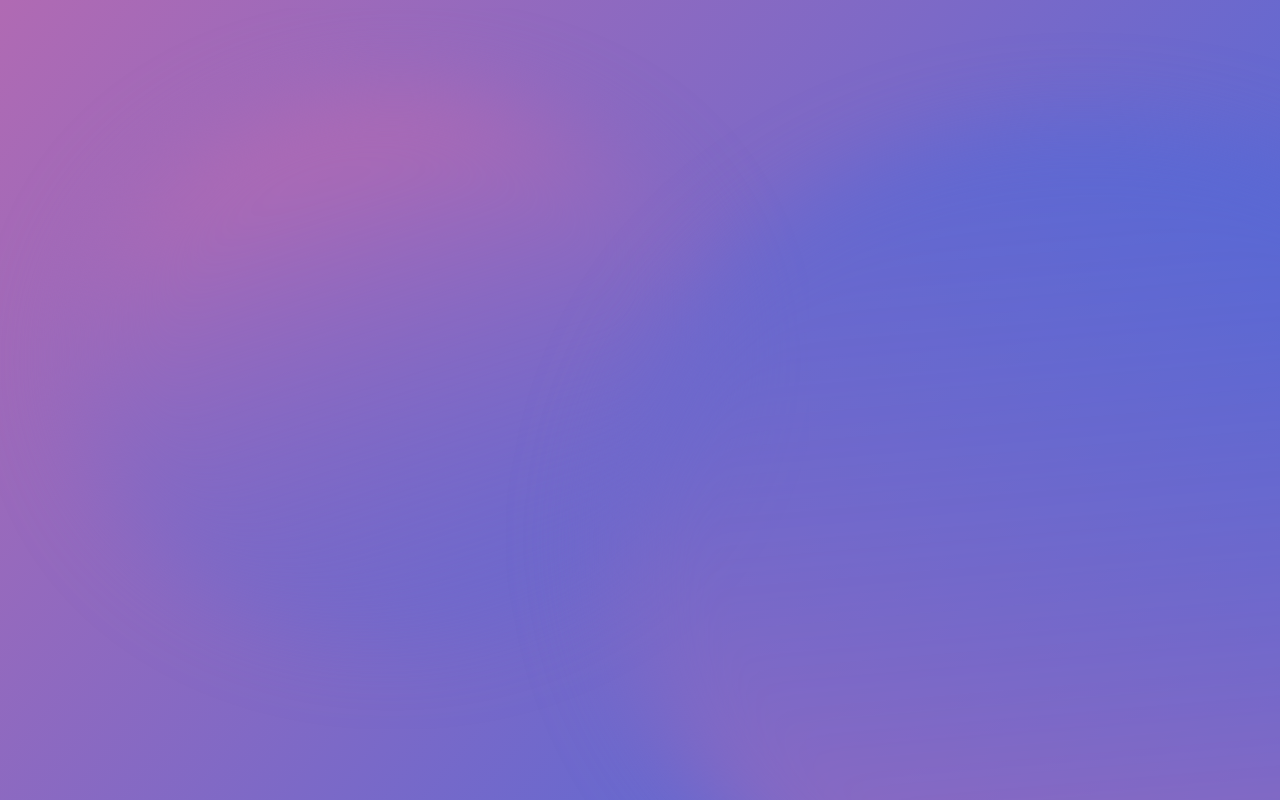
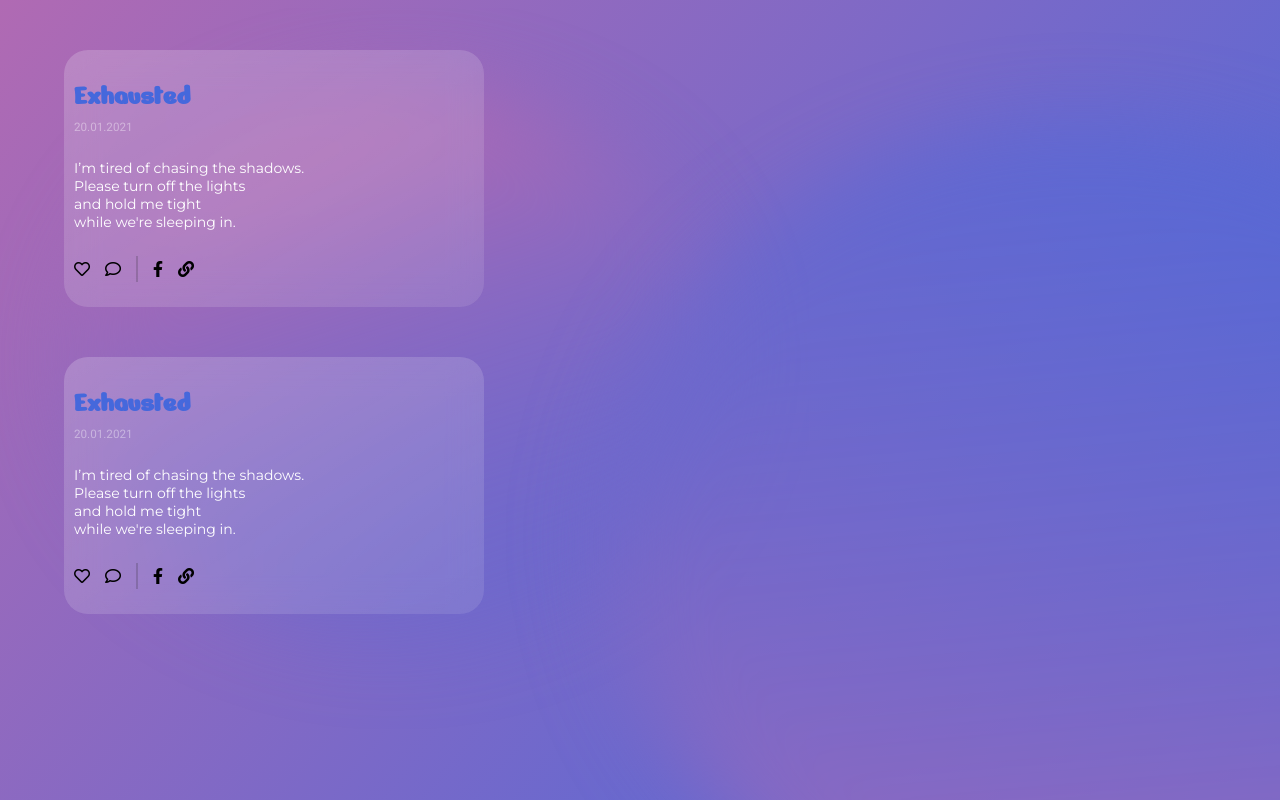
Before and after one commit to stenolmre/iWrite, a Next.js app: page / in a window 1280 px wide. Built offline with nearby package versions, Linux system fonts and the light colour scheme.

Commit message:
glassed effect for poem layout

```diff
--- a/components/bg.js
+++ b/components/bg.js
@@ -2,7 +2,7 @@ import React from 'react'
 
 const Background = () => {
   return <svg className="desktop_bg" width="100%" height="100%" preserveAspectRatio="none" viewBox="0 0 1440 1024" fill="none" xmlns="http://www.w3.org/2000/svg">
-    <g clip-path="url(#clip0)">
+    <g clipPath="url(#clip0)">
       <rect width="1440" height="1024" fill="url(#paint0_linear)"/>
       <g filter="url(#filter0_f)">
         <circle cx="449" cy="472" r="361" fill="url(#paint1_linear)"/>
@@ -12,27 +12,27 @@ const Background = () => {
       </g>
     </g>
     <defs>
-      <filter id="filter0_f" x="-12" y="11" width="922" height="922" filterUnits="userSpaceOnUse" color-interpolation-filters="sRGB">
-        <feFlood flood-opacity="0" result="BackgroundImageFix"/>
+      <filter id="filter0_f" x="-12" y="11" width="922" height="922" filterUnits="userSpaceOnUse" colorInterpolationFilters="sRGB">
+        <feFlood floodOpacity="0" result="BackgroundImageFix"/>
         <feBlend mode="normal" in="SourceGraphic" in2="BackgroundImageFix" result="shape"/>
         <feGaussianBlur stdDeviation="50" result="effect1_foregroundBlur"/>
       </filter>
-      <filter id="filter1_f" x="469.047" y="-62.9715" width="1496.55" height="1496.55" filterUnits="userSpaceOnUse" color-interpolation-filters="sRGB">
-        <feFlood flood-opacity="0" result="BackgroundImageFix"/>
+      <filter id="filter1_f" x="469.047" y="-62.9715" width="1496.55" height="1496.55" filterUnits="userSpaceOnUse" colorInterpolationFilters="sRGB">
+        <feFlood floodOpacity="0" result="BackgroundImageFix"/>
         <feBlend mode="normal" in="SourceGraphic" in2="BackgroundImageFix" result="shape"/>
         <feGaussianBlur stdDeviation="50" result="effect1_foregroundBlur"/>
       </filter>
       <linearGradient id="paint0_linear" x1="0" y1="0" x2="1440" y2="1037" gradientUnits="userSpaceOnUse">
-        <stop stop-color="#B06AB3"/>
-        <stop offset="1" stop-color="#4568DC"/>
+        <stop stopColor="#B06AB3"/>
+        <stop offset="1" stopColor="#4568DC"/>
       </linearGradient>
       <linearGradient id="paint1_linear" x1="386.5" y1="198.5" x2="593" y2="778.5" gradientUnits="userSpaceOnUse">
-        <stop stop-color="#B06AB3" stop-opacity="0.8"/>
-        <stop offset="1" stop-color="#4568DC" stop-opacity="0.2"/>
+        <stop stopColor="#B06AB3" stopOpacity="0.8"/>
+        <stop offset="1" stopColor="#4568DC" stopOpacity="0.2"/>
       </linearGradient>
       <linearGradient id="paint2_linear" x1="1124.78" y1="280.352" x2="1430.53" y2="1139.11" gradientUnits="userSpaceOnUse">
-        <stop stop-color="#B06AB3" stop-opacity="0.6"/>
-        <stop offset="1" stop-color="#4568DC" stop-opacity="0.4"/>
+        <stop stopColor="#B06AB3" stopOpacity="0.6"/>
+        <stop offset="1" stopColor="#4568DC" stopOpacity="0.4"/>
       </linearGradient>
       <clipPath id="clip0">
         <rect width="1440" height="1024" fill="white"/>
--- a/components/bg_phone.js
+++ b/components/bg_phone.js
@@ -2,7 +2,7 @@ import React from 'react'
 
 const PhoneBackground = () => {
   return <svg className="bg_phone" width="100%" height="100%" preserveAspectRatio="none" viewBox="0 0 414 736" fill="none" xmlns="http://www.w3.org/2000/svg">
-    <g clip-path="url(#clip0)">
+    <g clipPath="url(#clip0)">
       <rect width="414" height="736" fill="url(#paint0_linear)"/>
       <g filter="url(#filter0_f)">
         <circle cx="226.209" cy="599.209" r="200" transform="rotate(131.163 226.209 599.209)" fill="url(#paint1_linear)"/>
@@ -12,27 +12,27 @@ const PhoneBackground = () => {
       </g>
     </g>
     <defs>
-      <filter id="filter0_f" x="-156" y="217" width="764.417" height="764.417" filterUnits="userSpaceOnUse" color-interpolation-filters="sRGB">
-        <feFlood flood-opacity="0" result="BackgroundImageFix"/>
+      <filter id="filter0_f" x="-156" y="217" width="764.417" height="764.417" filterUnits="userSpaceOnUse" colorInterpolationFilters="sRGB">
+        <feFlood floodOpacity="0" result="BackgroundImageFix"/>
         <feBlend mode="normal" in="SourceGraphic" in2="BackgroundImageFix" result="shape"/>
         <feGaussianBlur stdDeviation="50" result="effect1_foregroundBlur"/>
       </filter>
-      <filter id="filter1_f" x="-55" y="-217" width="727.503" height="727.503" filterUnits="userSpaceOnUse" color-interpolation-filters="sRGB">
-        <feFlood flood-opacity="0" result="BackgroundImageFix"/>
+      <filter id="filter1_f" x="-55" y="-217" width="727.503" height="727.503" filterUnits="userSpaceOnUse" colorInterpolationFilters="sRGB">
+        <feFlood floodOpacity="0" result="BackgroundImageFix"/>
         <feBlend mode="normal" in="SourceGraphic" in2="BackgroundImageFix" result="shape"/>
         <feGaussianBlur stdDeviation="50" result="effect1_foregroundBlur"/>
       </filter>
       <linearGradient id="paint0_linear" x1="0" y1="0" x2="414" y2="736" gradientUnits="userSpaceOnUse">
-        <stop stop-color="#B06AB3"/>
-        <stop offset="1" stop-color="#4568DC"/>
+        <stop stopColor="#B06AB3"/>
+        <stop offset="1" stopColor="#4568DC"/>
       </linearGradient>
       <linearGradient id="paint1_linear" x1="226.209" y1="399.209" x2="226.209" y2="799.209" gradientUnits="userSpaceOnUse">
-        <stop stop-color="#B06AB3" stop-opacity="0.8"/>
-        <stop offset="1" stop-color="#4568DC" stop-opacity="0.2"/>
+        <stop stopColor="#B06AB3" stopOpacity="0.8"/>
+        <stop offset="1" stopColor="#4568DC" stopOpacity="0.2"/>
       </linearGradient>
       <linearGradient id="paint2_linear" x1="308.751" y1="-53.2485" x2="308.751" y2="346.751" gradientUnits="userSpaceOnUse">
-        <stop stop-color="#B06AB3" stop-opacity="0.8"/>
-        <stop offset="1" stop-color="#4568DC" stop-opacity="0.2"/>
+        <stop stopColor="#B06AB3" stopOpacity="0.8"/>
+        <stop offset="1" stopColor="#4568DC" stopOpacity="0.2"/>
       </linearGradient>
       <clipPath id="clip0">
         <rect width="414" height="736" fill="white"/>
--- /dev/null
+++ b/components/poem.js
@@ -0,0 +1,32 @@
+import React, { useState } from 'react'
+
+const Poem = () => {
+  const [showCopyMessage, setShowCopyMessage] = useState(false)
+
+  const linkIsCopied = () => {
+    setShowCopyMessage(true)
+
+    setTimeout(() => {
+      setShowCopyMessage(false)
+    }, 4000)
+  }
+  return <div className="poem">
+    <h1>Exhausted</h1>
+    <small>20.01.2021</small>
+    <p>I’m tired of chasing the shadows. <br/>
+      Please turn off the lights<br/>
+      and hold me tight<br/>
+      while we're sleeping in.</p>
+    <div className="poem-social">
+      <i className="far fa-heart"/>
+      <i className="far fa-comment"/>
+      <i className="fab fa-facebook-f"/>
+      <i className="fas fa-link" onClick={linkIsCopied}/>
+      {
+        showCopyMessage && <span>Copied to clipboard</span>
+      }
+    </div>
+  </div>
+}
+
+export default Poem
--- a/css/styles.css
+++ b/css/styles.css
@@ -3,13 +3,38 @@ body {
   height: 100%;
   margin: 0;
   padding: 0;
-  font-family: 'Montserrant', sans-serif;
+  font-family: 'Roboto', sans-serif;
   font-size: .875rem;
+  background: #1c1c1c;
+}
+
+p {
+  font-family: 'Montserrat', sans-serif;
+}
+
+::-webkit-scrollbar {
+  width: 9px;
+  height: 3px;
+}
+
+::-webkit-scrollbar-track {
+  box-shadow: inset 0 0 5px transparent;
+  border-radius: 10px;
+}
+
+::-webkit-scrollbar-thumb {
+  background: black;
+  border-radius: 5px;
+}
+
+::-webkit-scrollbar-thumb:hover {
+  background: #1c1c1c;
 }
 
 .index {
   width: 100%;
   height: 100vh;
+  position: relative;
   overflow: hidden;
 }
 
@@ -26,3 +51,60 @@ body {
     display: block;
   }
 }
+
+.content {
+  width: 100%;
+  height: 100vh;
+  position: absolute;
+  top: 0;
+  left: 0;
+  overflow-y: scroll;
+}
+
+/* =======POEM=LAYOUT===================================== */
+.poem {
+  width: calc(90% - 20px);
+  max-width: 400px;
+  margin: 50px 5%;
+  padding: 10px;
+  border-radius: 24px;
+  background: #fff;
+  background: -webkit-linear-gradient(left, rgba(255, 255, 255, .2), rgba(255, 255, 255, .1));
+  background: -o-linear-gradient(left, rgba(255, 255, 255, .2), rgba(255, 255, 255, .1));
+  background: linear-gradient(to bottom right, rgba(255, 255, 255, .2), rgba(255, 255, 255, .1));
+  backdrop-filter: blur(1rem);
+}
+
+.poem h1 {
+  margin-bottom: 5px;
+  font-family: 'Nerko One', cursive;
+  color: #4568DC;
+}
+
+.poem small {
+  color: rgba(255, 255, 255, .4);
+}
+
+.poem p {
+  margin: 25px 0;
+  font-weight: 400;
+  color: white;
+}
+
+.poem div {
+  margin: 25px 0 15px 0;
+}
+
+.poem i {
+  margin: 0 15px 0 0;
+  font-size: 1rem;
+}
+
+.poem .fa-facebook-f {
+  padding: 5px 0 5px 15px;
+  border-left: 2px solid rgba(33, 33, 33, .2);
+}
+
+.poem span {
+  color: rgba(255, 255, 255, .4);
+}
--- a/pages/_app.js
+++ b/pages/_app.js
@@ -7,6 +7,7 @@ const App = ({ Component, pageProps }) => <Fragment>
   <Component {...pageProps} />
   <style jsx>{`
     @import url('https://fonts.googleapis.com/css2?family=Nerko+One&family=Montserrat:wght@400;500;600;700;900&display=swap');
+    @import url('https://fonts.googleapis.com/css2?family=Roboto:wght@400;500;700;900&display=swap');
   `}</style>
 </Fragment>
 
--- a/pages/index.js
+++ b/pages/index.js
@@ -1,16 +1,21 @@
 import React from 'react'
 import Background from './../components/bg'
 import PhoneBackground from './../components/bg_phone'
+import Poem from './../components/poem'
 
 const Index = () => {
   return <div className="index">
     <Background />
     <PhoneBackground />
+    <div className="content">
+      <Poem />
+      <Poem />
+    </div>
   </div>
 }
 
-Index.getInitialProps = async ctx => {
-  return {}
-}
+export default Index
 
-export default Index
+// Index.getInitialProps = async ctx => {
+//   return {}
+// }
```
